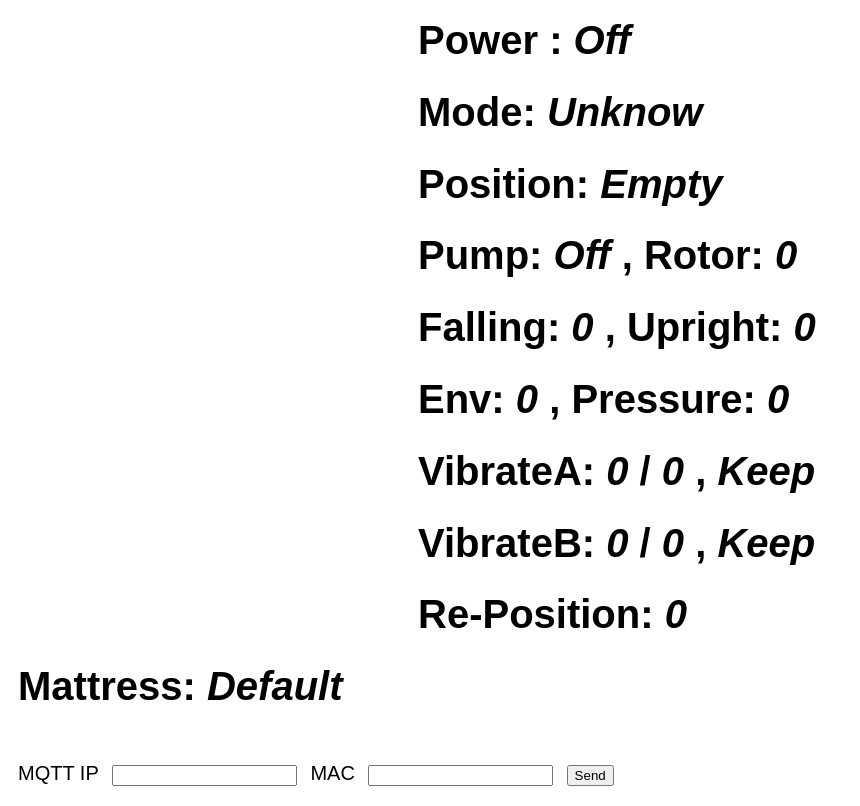
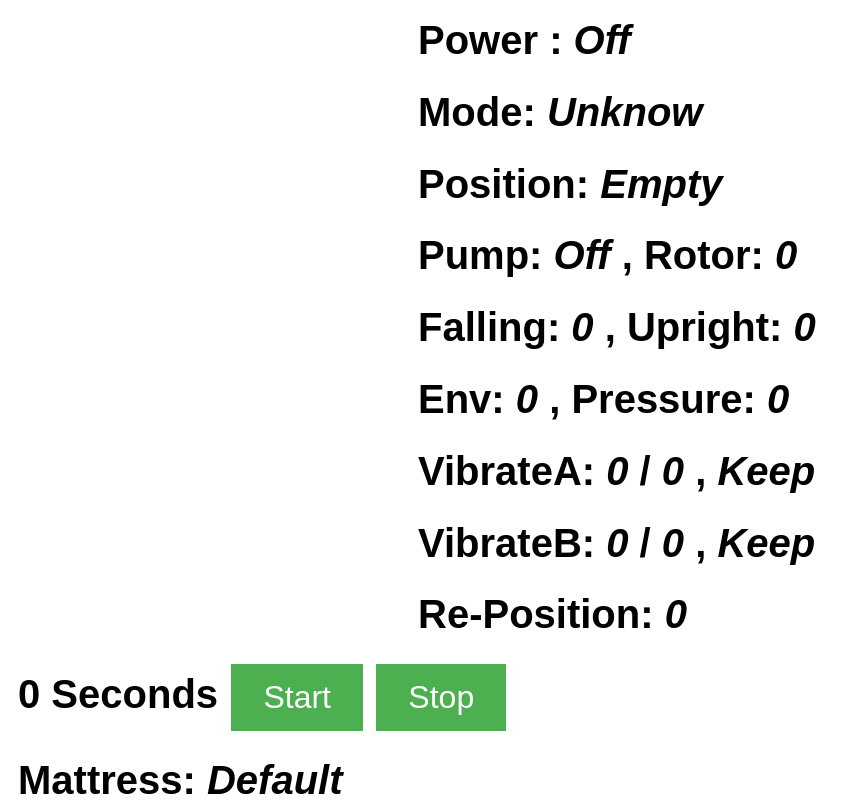
Before and after one commit to derek228/web-nodejs-s2006, a website: page client/socket.html in a window 1280 px wide. Shown: the top 806 px of the page, without its empty margins (0-860 px from the left). Drawn offline with nearby package versions, Linux system fonts and the light colour scheme; no server answers.

Commit message:
Add stopwatch counter for patient detect test

```diff
--- a/client/main.css
+++ b/client/main.css
@@ -18,3 +18,13 @@ body {
     color:black;
     font-size:20px;
   }
+  button {
+    background-color: #4CAF50; /* Green */
+    border: none;
+    color: white;
+    padding: 15px 32px;
+    text-align: center;
+    text-decoration: none;
+    display: inline-block;
+    font-size: 32px;
+  }
--- a/client/socket.html
+++ b/client/socket.html
@@ -20,7 +20,10 @@
 	<h1>VibrateA:<em id="pva">  0 </em> / <em id="nva">  0 </em>, <em id="ina">  Keep </em></h1>
 	<h1>VibrateB:<em id="pvb">  0 </em> / <em id="nvb">  0 </em>, <em id="inb">  Keep </em></h1>
 	<h1>Re-Position: <em id="reposition">  0  </em></h1>
-	<h1>Mattress: <em id="mattress">  Default  </em></h1>
+	<h1 id="time" style="display: inline;">0 Seconds</h1>
+	<button id="start" type="button" onclick="startTimer();" > Start </button>
+	<button id="stop" type="button" onclick="stopTimer();" > Stop </button> 	<h1>Mattress: <em id="mattress">  Default  </em></h1>
+
 	<!--abel>Mqtt Server: <input id="mqtt" type="url"><input type="submit" value="Start"></label-->
 	<form id="mqtt">
 		<label for="IP"> MQTT IP</label>
--- a/client/socket.js
+++ b/client/socket.js
@@ -81,3 +81,19 @@ function playSound(type) {
 		audio.play();
 	}
 }
+var timerStart=0;
+var timeStop=0;
+function startTimer() {
+	timerStart=Date.now();
+	console.log("Timer start"+timerStart);
+
+}
+
+function stopTimer() {
+	timerStop=Date.now();
+	console.log("Timer stop : "+timerStop);
+	delta=(timerStop-timerStart)/1000;
+	console.log(delta);
+	var ctx = document.getElementById("time");
+	ctx.innerHTML=delta+" Seconds";
+}
```
